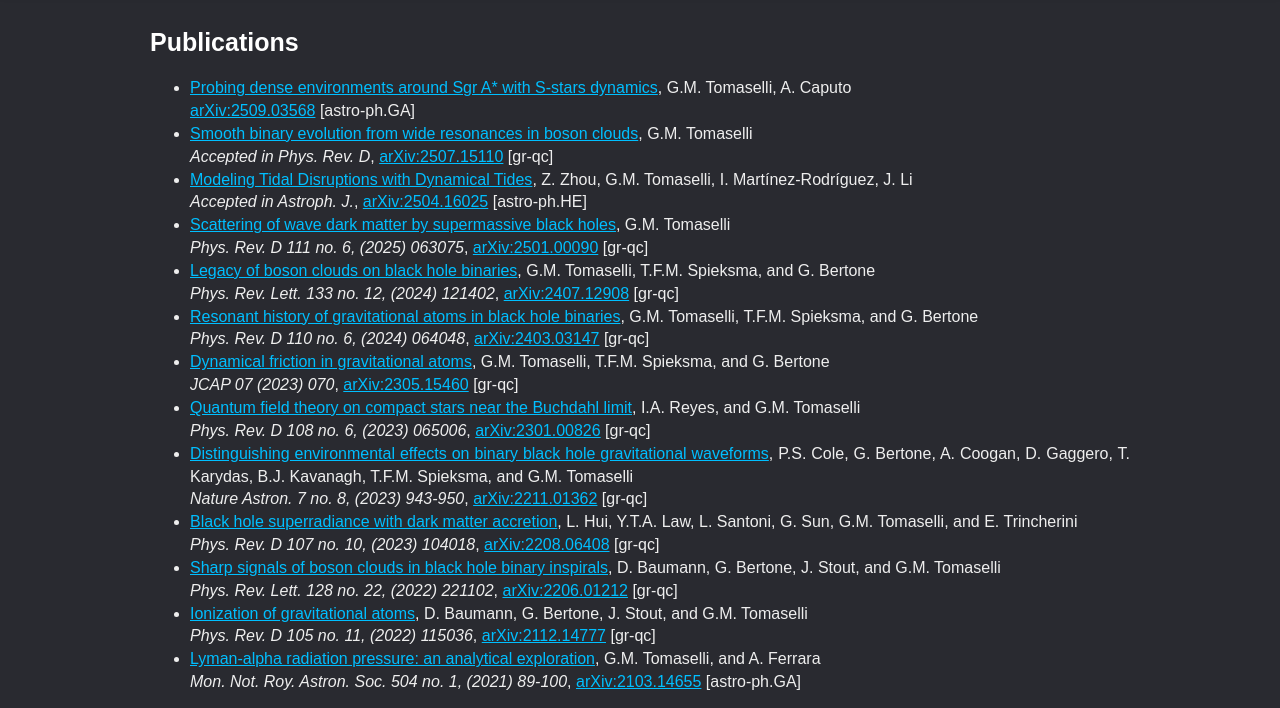
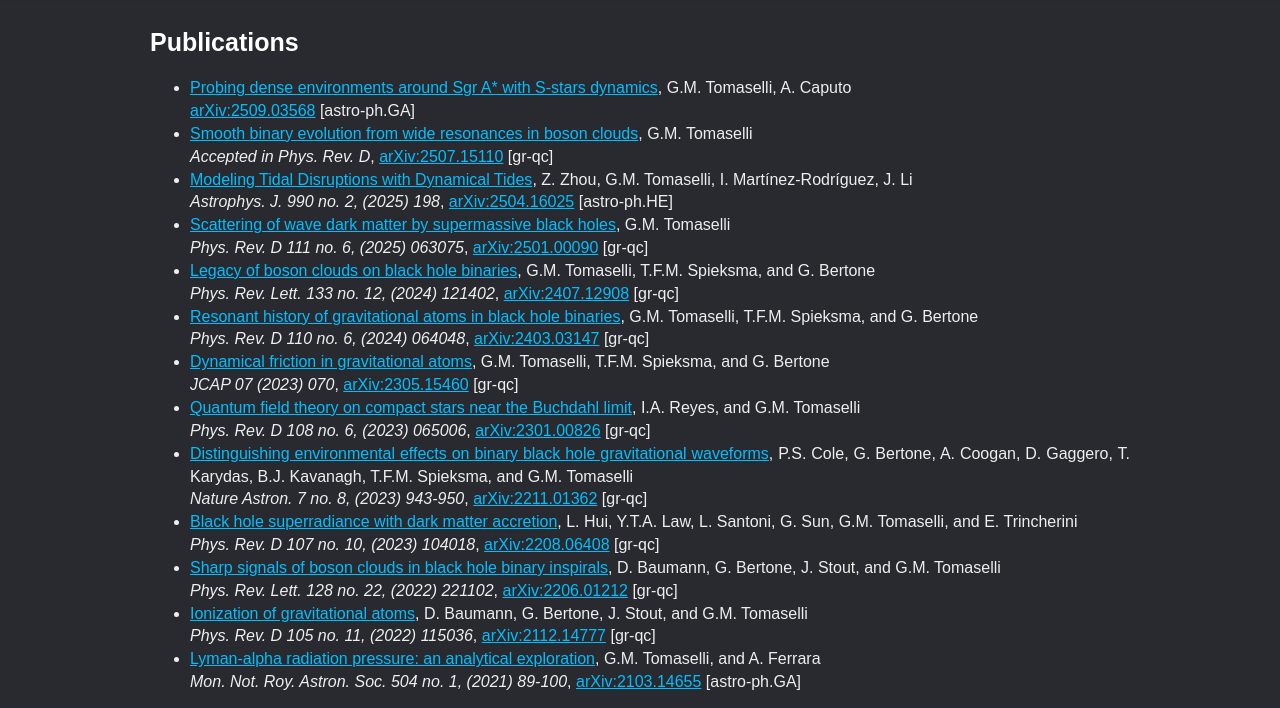
Before and after one commit to GimmyTomas/gimmytomas.github.io, a plain HTML site: page research.html in a window 1280 px wide. Shown: the part 74-782 px from the top of the page. Drawn offline with Linux system fonts and the light colour scheme.

Commit message:
journal info TDE paper

```diff
--- a/research.html
+++ b/research.html
@@ -73,7 +73,7 @@ Page style inspired from https://glaudo.github.io
         <ul>
             <li><a href='https://inspirehep.net/literature/2966633'>Probing dense environments around Sgr A* with S-stars dynamics</a>, G.M. Tomaselli, A. Caputo<br><a href='https://arxiv.org/abs/2509.03568'>arXiv:2509.03568</a> [astro-ph.GA]</li>
             <li><a href='https://inspirehep.net/literature/2952263'>Smooth binary evolution from wide resonances in boson clouds</a>, G.M. Tomaselli<br><em>Accepted in Phys. Rev. D</em>, <a href='https://arxiv.org/abs/2507.15110'>arXiv:2507.15110</a> [gr-qc]</li>
-            <li><a href='https://inspirehep.net/literature/2914764'>Modeling Tidal Disruptions with Dynamical Tides</a>, Z. Zhou, G.M. Tomaselli, I. Mart&#237;nez-Rodr&#237;guez, J. Li<br><em>Accepted in Astroph. J.</em>, <a href='https://arxiv.org/abs/2504.16025'>arXiv:2504.16025</a> [astro-ph.HE]</li>
+            <li><a href='https://inspirehep.net/literature/2914764'>Modeling Tidal Disruptions with Dynamical Tides</a>, Z. Zhou, G.M. Tomaselli, I. Mart&#237;nez-Rodr&#237;guez, J. Li<br><em>Astrophys. J. 990 no. 2, (2025) 198</em>, <a href='https://arxiv.org/abs/2504.16025'>arXiv:2504.16025</a> [astro-ph.HE]</li>
             <li><a href='https://inspirehep.net/literature/2864352'>Scattering of wave dark matter by supermassive black holes</a>, G.M. Tomaselli<br><em>Phys. Rev. D 111 no. 6, (2025) 063075</em>, <a href='https://arxiv.org/abs/2501.00090'>arXiv:2501.00090</a> [gr-qc]</li>
             <li><a href='https://inspirehep.net/literature/2808931'>Legacy of boson clouds on black hole binaries</a>, G.M. Tomaselli, T.F.M. Spieksma, and G. Bertone<br><em>Phys. Rev. Lett. 133 no. 12, (2024) 121402</em>, <a href='https://arxiv.org/abs/2407.12908'>arXiv:2407.12908</a> [gr-qc]</li>
             <li><a href='https://inspirehep.net/literature/2764918'>Resonant history of gravitational atoms in black hole binaries</a>, G.M. Tomaselli, T.F.M. Spieksma, and G. Bertone<br><em>Phys. Rev. D 110 no. 6, (2024) 064048</em>, <a href='https://arxiv.org/abs/2403.03147'>arXiv:2403.03147</a> [gr-qc]</li>
```
